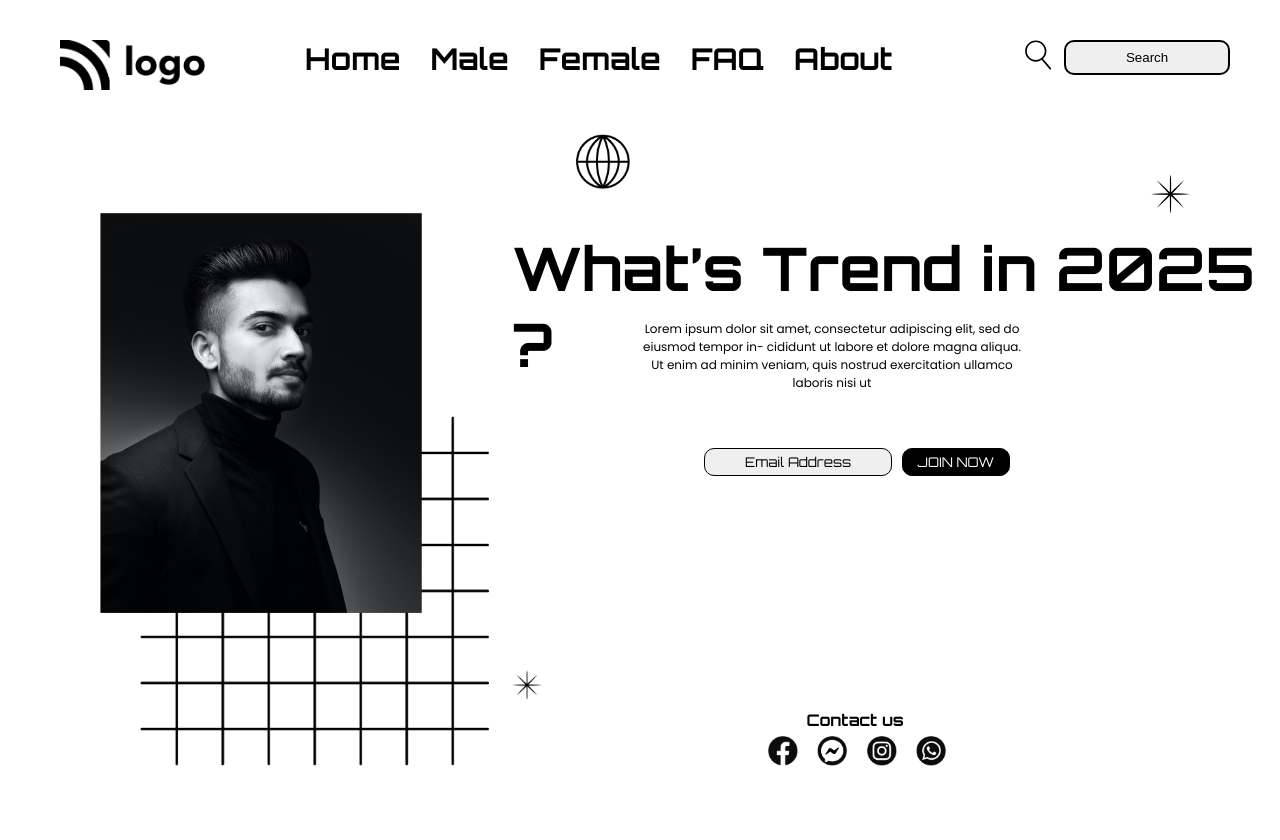
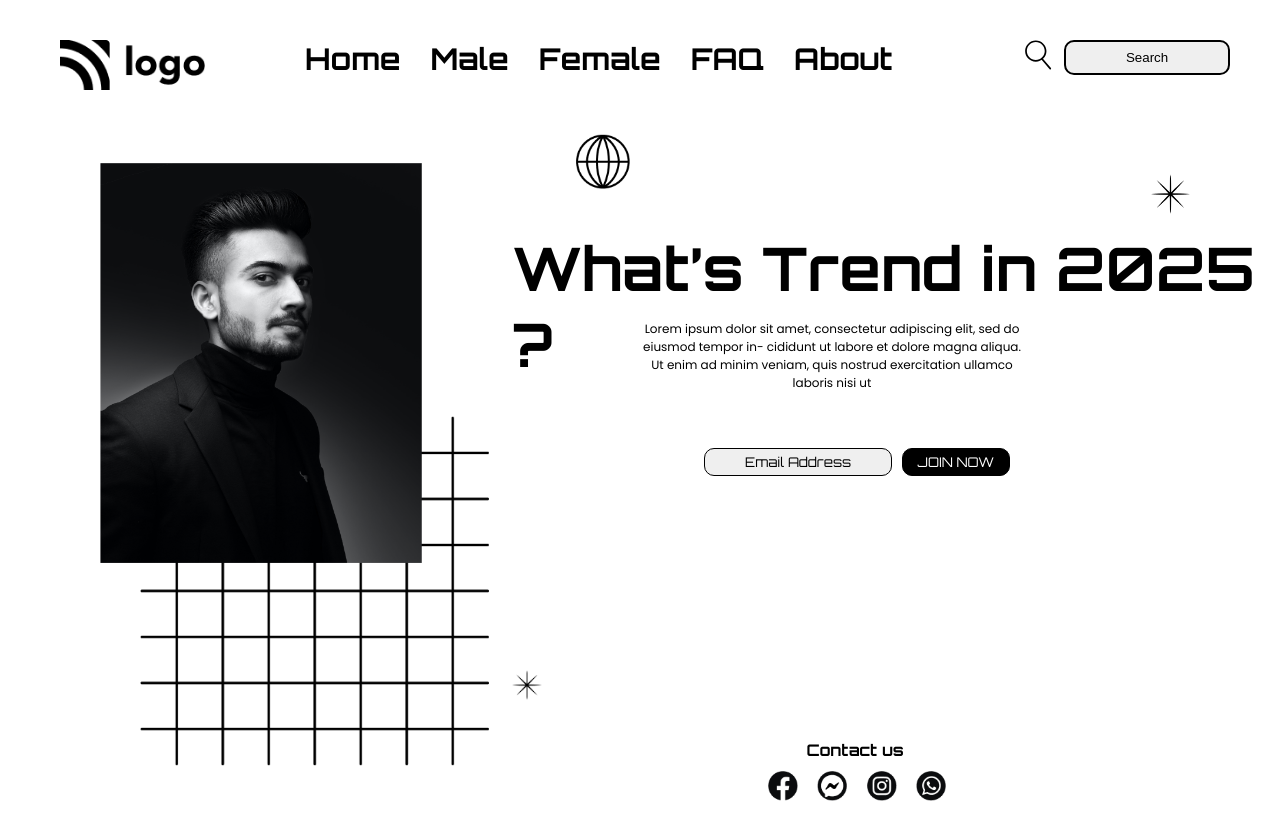
Before and after one commit to suleman-084/Street-style-landing-page, a plain HTML site: page index.html in a window 1280 px wide. Drawn offline with Linux system fonts and the light colour scheme.

Commit message:
changes made in index and style.css

```diff
--- a/style.css
+++ b/style.css
@@ -64,7 +64,7 @@ body{
 .person img{
     height: 400px;
     margin-left: 100px;
-    margin-top: 20px;
+    margin-top: -30px;
 }
 .globe img{
     height:55px ;
@@ -124,11 +124,13 @@ body{
     margin-left: 63%;
     position: absolute;
     bottom: 0;
-    margin-bottom:70px;
+    margin-bottom:40px;
+    /* margin-top: -20rem; */
 }
 .icons img {
     height: 30px;
     margin-right: 15px;
+    margin-bottom: -35px;
 }
 
 .icons {
```
Also changed, not shown: index.html (line endings or trailing spaces).
